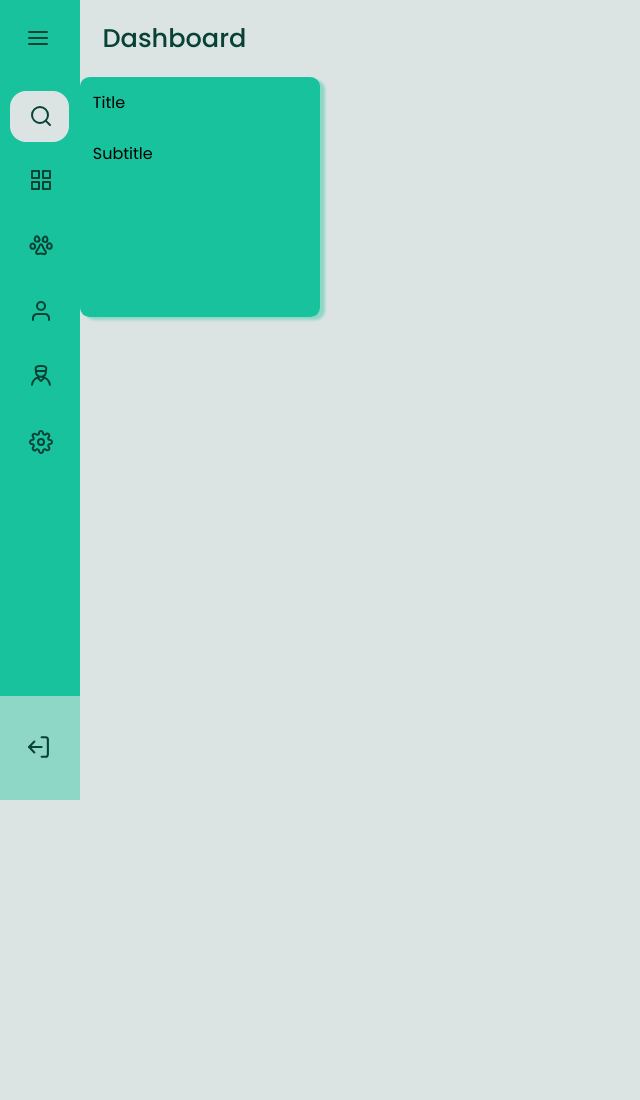
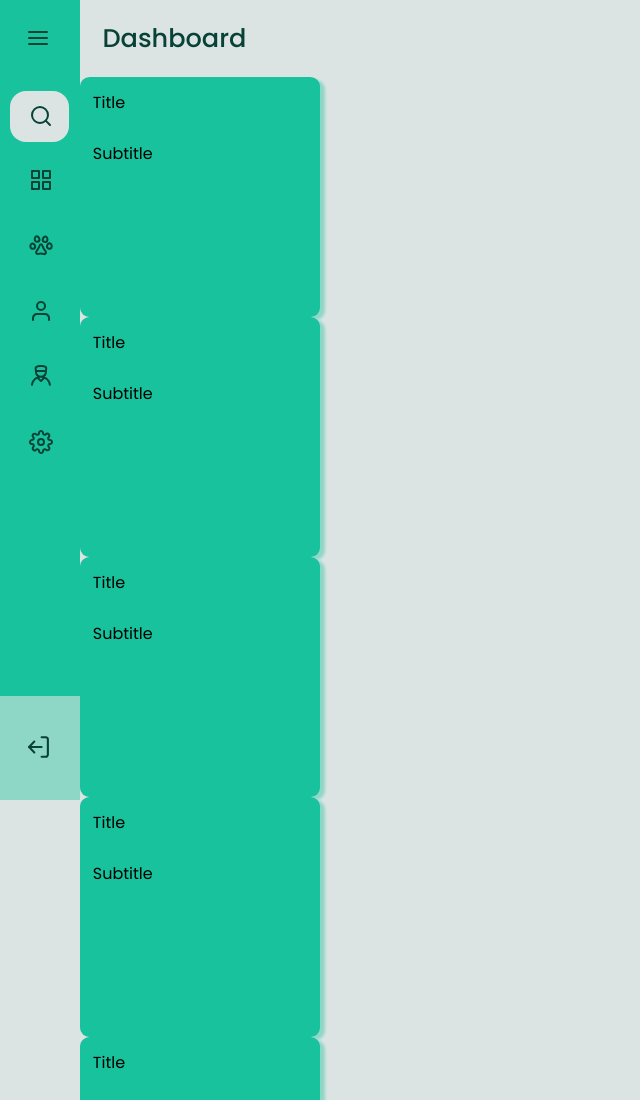
Before and after one commit to gosttavo/SideBar, a plain HTML site: page Index.html in a window 1280 px wide. Shown: the top 1100 px of the page, without its empty margins (0-640 px from the left). Before the commit the page ends 800 px from the top, so only its background shows below. Drawn offline with Linux system fonts and the light colour scheme.

Commit message:
Add files via upload

```diff
--- a/Index.html
+++ b/Index.html
@@ -125,10 +125,47 @@
 
         <p id="title">Dashboard</p>
 
-        <div class="card">
-            <p>Title</p>
-            <p>Subtitle</p>
-        </div>
+        <article class="cards-section">
+            <div class="card">
+                <p>Title</p>
+                <p>Subtitle</p>
+            </div>
+
+            <div class="card">
+                <p>Title</p>
+                <p>Subtitle</p>
+            </div>
+
+            <div class="card">
+                <p>Title</p>
+                <p>Subtitle</p>
+            </div>
+
+            <div class="card">
+                <p>Title</p>
+                <p>Subtitle</p>
+            </div>
+
+            <div class="card">
+                <p>Title</p>
+                <p>Subtitle</p>
+            </div>
+
+            <div class="card">
+                <p>Title</p>
+                <p>Subtitle</p>
+            </div>
+
+            <div class="card">
+                <p>Title</p>
+                <p>Subtitle</p>
+            </div>
+
+            <div class="card">
+                <p>Title</p>
+                <p>Subtitle</p>
+            </div>
+        </article>
 
    </main>
 
```
